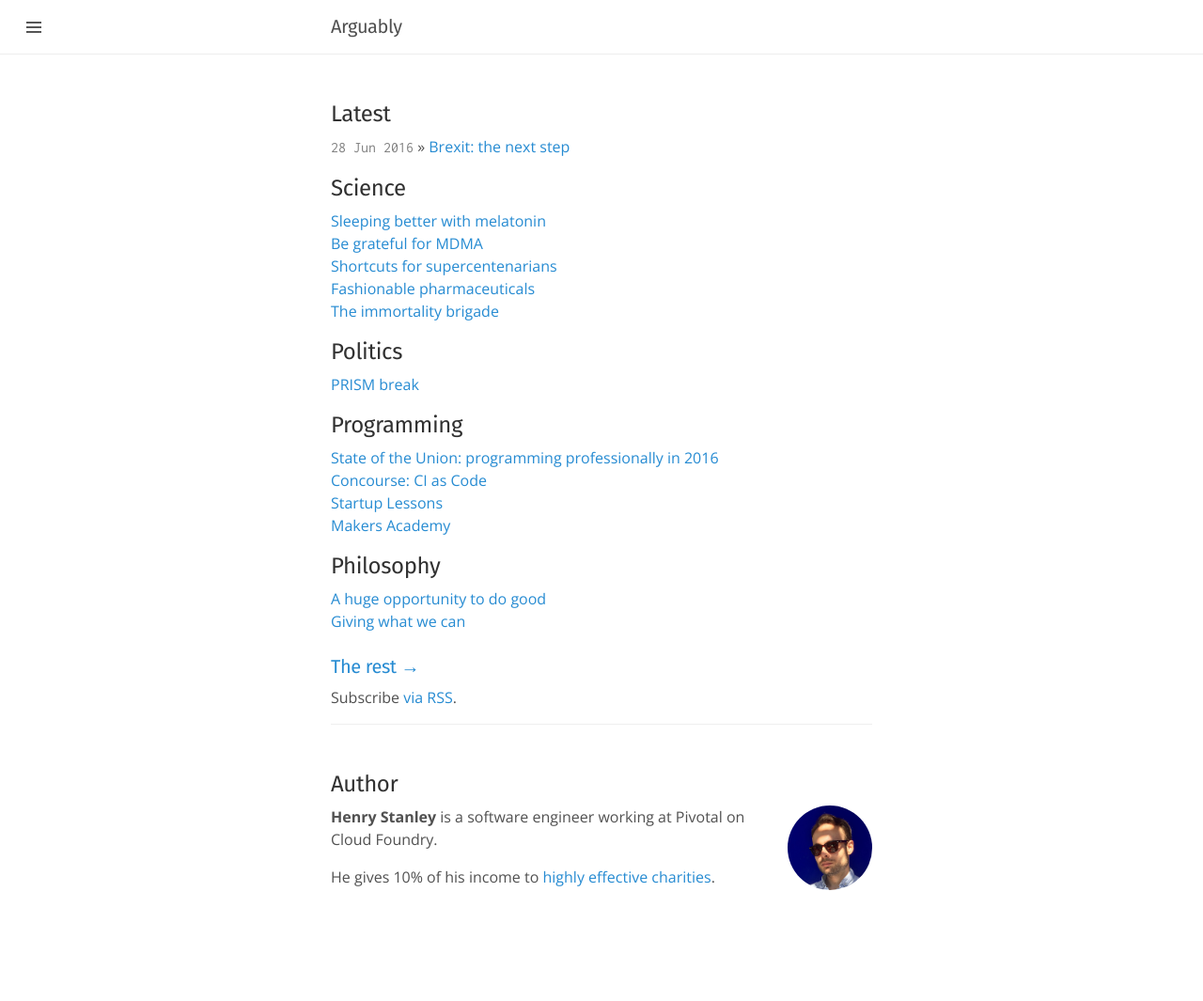
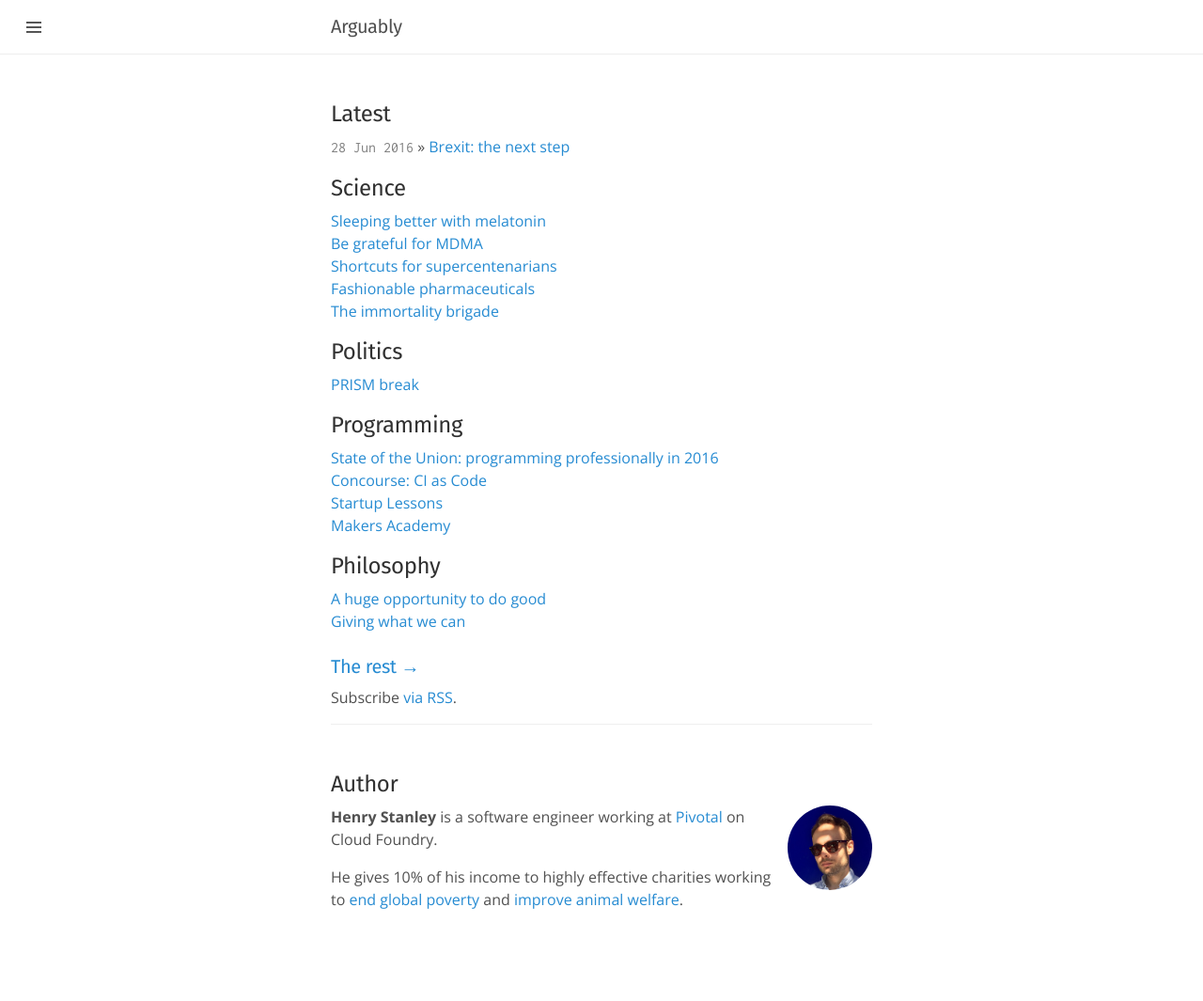
Before and after one commit to henryaj/blog-old, a Jekyll site: the page built from index.html, in a window 1280 px wide. Shown: the whole page at 94% size. Built offline with Jekyll 4.4.1, drawn with Linux system fonts in a browser that asks for light colours; the list of posts is cut into pages by our own code; before the commit the page ends 1041 px from its top, so only the background shows below that.

Commit message:
Update about panel

```diff
--- a/_includes/author.html
+++ b/_includes/author.html
@@ -3,9 +3,14 @@
   <h2>Author</h2>
   <div>
     <img class="headshot" src="/images/headshot.jpg"></img>
-    <p><b>Henry Stanley</b> is a software engineer working at Pivotal on Cloud Foundry.</p>
+    <p><b>Henry Stanley</b> is a software engineer working at
+      <a href="http://www.pivotal.io">Pivotal</a> on Cloud Foundry.</p>
 
-    <p>He gives 10% of his income to <a href="http://givingwhatwecan.org">highly effective charities</a>.</p>
+    <p>
+      He gives 10% of his income to highly effective charities working to
+      <a href="http://givingwhatwecan.org">end global poverty</a> and
+      <a href="http://www.animalcharityevaluators.org/">improve animal welfare</a>.
+    </p>
   </div>
 <br><br>
 </div>
```
